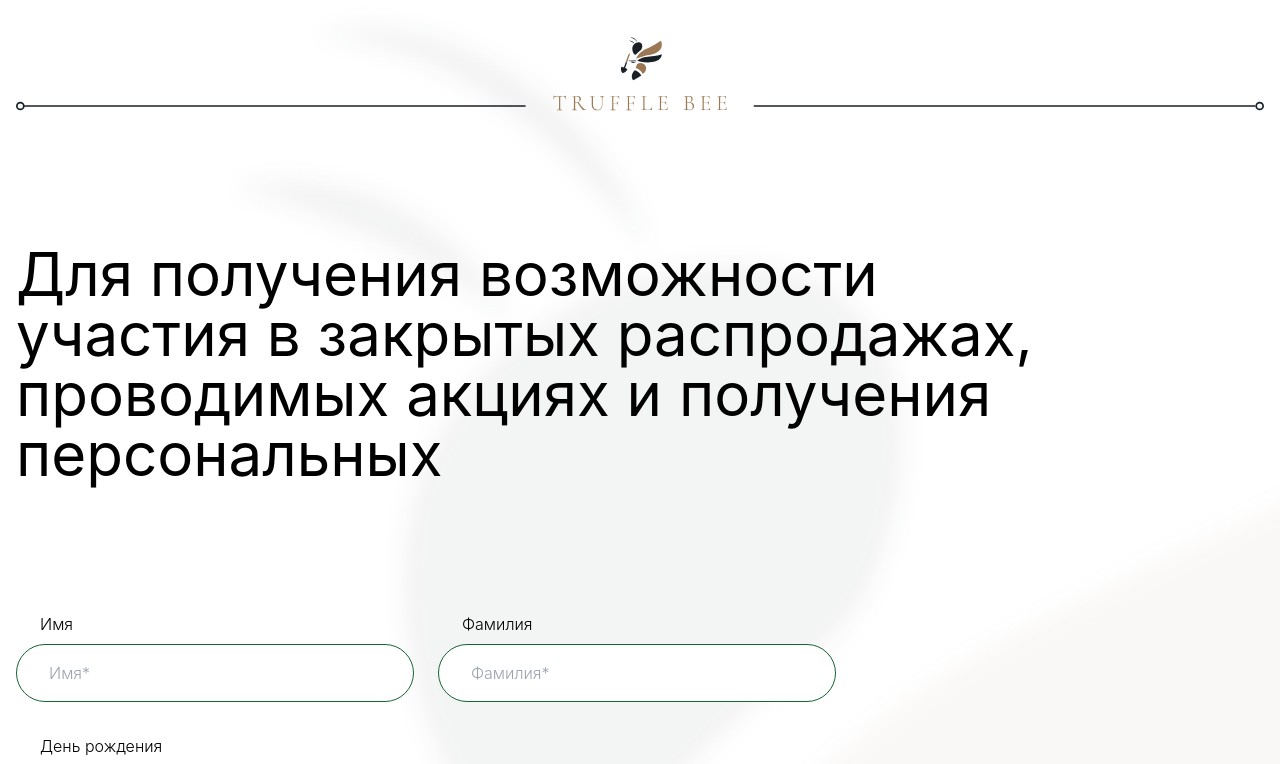
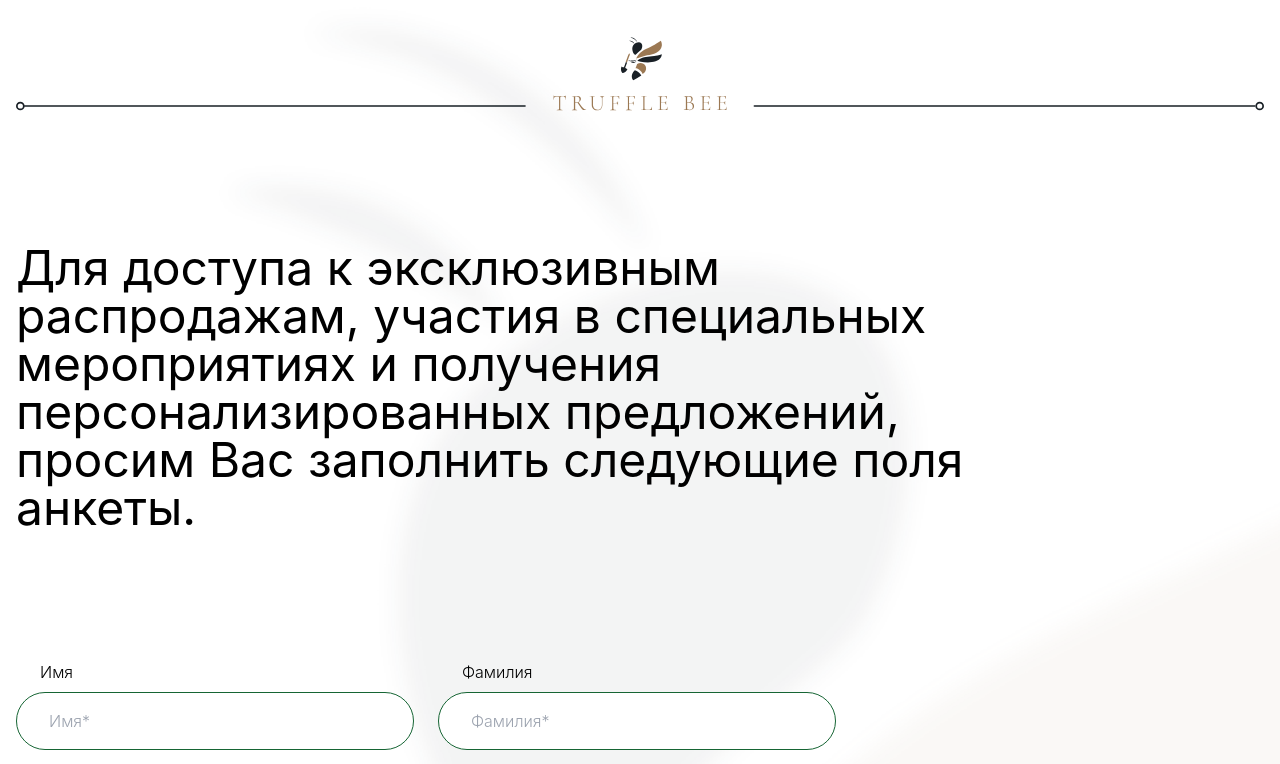
Before and after one commit to ayaz-js/truffle-bee, a React (Vite) app: page / in a window 1280 px wide. Shown: the top 764 px of the page. Built offline with nearby package versions, Linux system fonts and the light colour scheme.

Commit message:
feat: update lead text

```diff
--- a/src/components/Lead/Lead.tsx
+++ b/src/components/Lead/Lead.tsx
@@ -4,9 +4,10 @@ export const Lead = ({}: LeadProps) => {
   return (
     <section className="pt-[100px] sm:pt-32">
       <div className="max-w-screen-lg w-full">
-        <p className="text-2xl font-normal sm:text-6xl">
-          Для получения возможности участия в закрытых распродажах, проводимых
-          акциях и получения персональных
+        <p className="text-2xl font-normal sm:text-5xl">
+          Для доступа к эксклюзивным распродажам, участия в специальных
+          мероприятиях и получения персонализированных предложений, просим Вас
+          заполнить следующие поля анкеты.
         </p>
       </div>
     </section>
```
